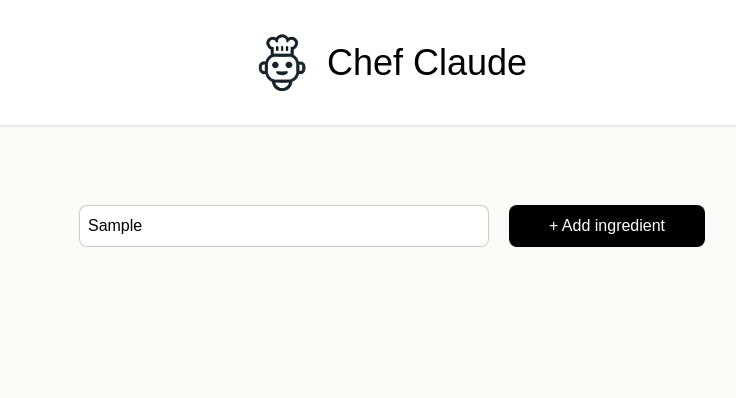
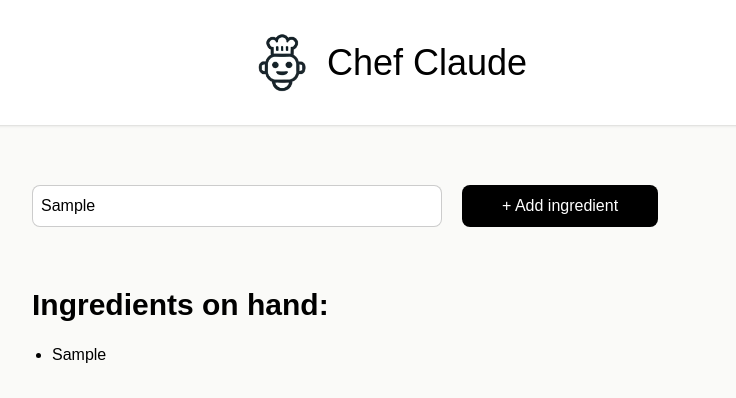
Before and after one commit to Syntrice/chef-bot, a React (Vite) app: page / in a window 1280 px wide. Both pictures are taken after typing "Sample" into the empty fields and a click on the button "+ Add ingredient". Shown: the top 398 px of the page, without its empty margins (248-984 px from the left). Built offline with nearby package versions, Linux system fonts and the light colour scheme.

Commit message:
feat: Add ingredients list

```diff
--- a/src/components/forms/IngredientForm.jsx
+++ b/src/components/ingredients/IngredientForm.jsx
@@ -8,7 +8,7 @@ export default ({ onSubmit }) => {
     }
 
     return (
-        <form onSubmit={submit} className="flex gap-5 justify-center py-20 flex-wrap">
+        <form onSubmit={submit} className="flex gap-5 py-15 flex-wrap">
             <input
                 className="textbox"
                 type="text"
--- /dev/null
+++ b/src/components/ingredients/IngredientList.jsx
@@ -0,0 +1,16 @@
+export default ({ ingredients = [] }) => {
+    return (
+        <div className="flex-col items-center">
+            <h2 className="text-3xl font-bold mb-5">Ingredients on hand:</h2>
+            {ingredients.length >0  ?
+                <ul className="list-disc ml-5 flex flex-col gap-5">
+                    {ingredients.map(i => (
+                        <li key={i}>{i}</li>
+                    ))}
+                </ul>
+                :
+                <p className="text-faded">You haven't added any ingredients yet.</p>
+            }
+        </div>
+    )
+}
--- a/src/components/main/Main.jsx
+++ b/src/components/main/Main.jsx
@@ -1,14 +1,24 @@
-import IngredientForm from "@/components/forms/IngredientForm";
+import IngredientForm from "@/components/ingredients/IngredientForm";
+import IngredientList from "@/components/ingredients/IngredientList";
+
+import React from "react";
 
 export default () => {
 
+    let [ingredients, setIngredients] = React.useState([])
+
     function onAddIngredient(ingredient) {
-        console.log(ingredient);
+
+        // Break clause for if ingredient already added to list
+        if (ingredients.includes(ingredient)) return;
+
+        setIngredients(previous => [ ...previous, ingredient])
     }
 
     return (
-        <main>
+        <main className="mx-auto max-w-3xl px-6">
             <IngredientForm onSubmit={onAddIngredient} />
+            <IngredientList ingredients={ingredients}/>
         </main>
     );
 };
--- a/src/index.css
+++ b/src/index.css
@@ -7,6 +7,7 @@
 
   --color-body: #fafaf8;
   --color-header: #ffffff;
+  --color-faded: #475466;
 }
 
 .textbox {
```
